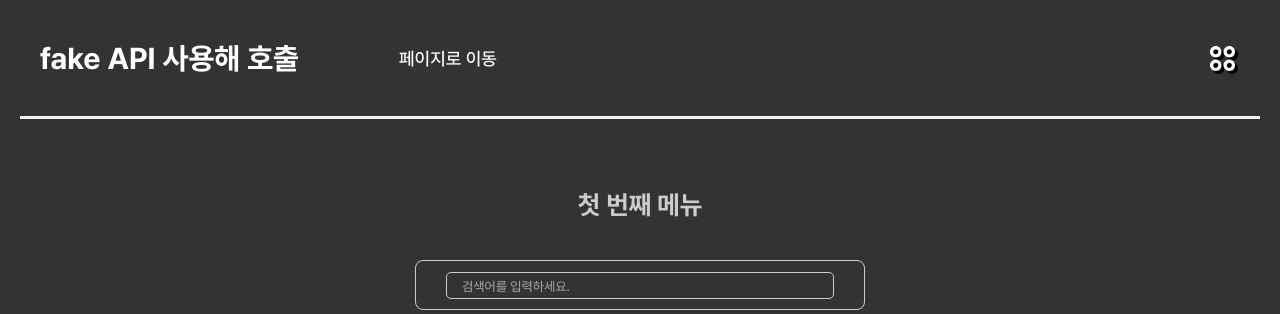
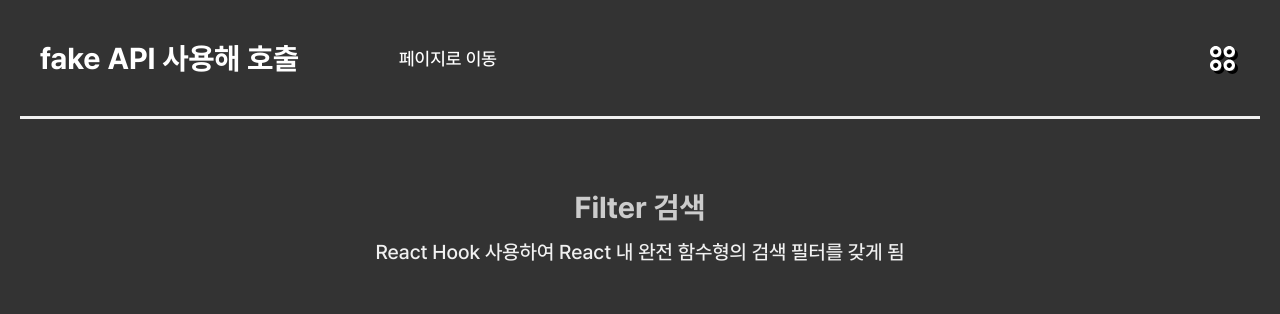
Before and after one commit to QTsom/fake-api, a React (Create React App) app: page /Menu1 in a window 1280 px wide. Shown: the top 314 px of the page. Built offline with nearby package versions, Linux system fonts and the light colour scheme; no server answers.

Commit message:
design: edit title css

```diff
--- a/src/assets/css/style.css
+++ b/src/assets/css/style.css
@@ -6,7 +6,7 @@
 }
 
 .content-title {
-    font-size: 26px;
+    font-size: 30px;
     text-align: center;
     color: #ccc;
 }
--- a/src/pages/Menu1.jsx
+++ b/src/pages/Menu1.jsx
@@ -32,7 +32,10 @@ const Menu1 = () => {
         <Layout>
             <Menu1Container>
                 <div className="inner">
-                    <h2 className="content-title">첫 번째 메뉴</h2>
+                    <div className="title-wrap">
+                        <h2 className="content-title">Filter 검색</h2>
+                        <p className="title-wrap--description">React Hook 사용하여 React 내 완전 함수형의 검색 필터를 갖게 됨</p>
+                    </div>
 
                     <div className="search-wrap">
                         <input type="search" className="search-wrap--input" placeholder="검색어를 입력하세요." onChange={(e) => searchItems(e.target.value)} />
@@ -81,8 +84,16 @@ const Menu1 = () => {
 }
 
 const Menu1Container = styled.div`
-    .content-title {
-        margin-bottom: 40px;
+    .title-wrap {
+        margin-bottom: 80px;
+        text-align: center;
+
+        .content-title {
+            margin-bottom: 15px;
+        }
+        &--description {
+            font-size: 20px;
+        }
     }
     .search__list {
         display: grid;
```
